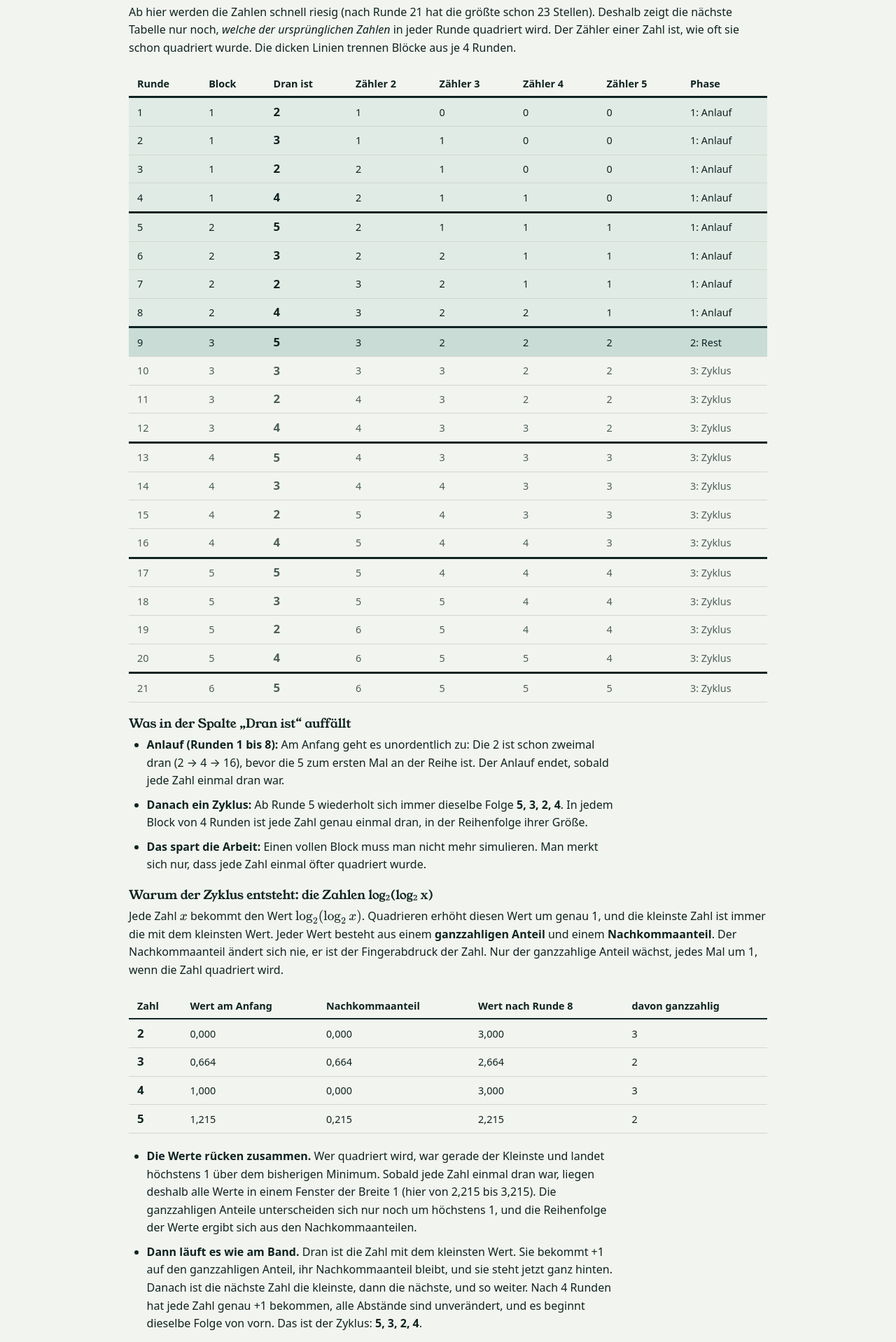
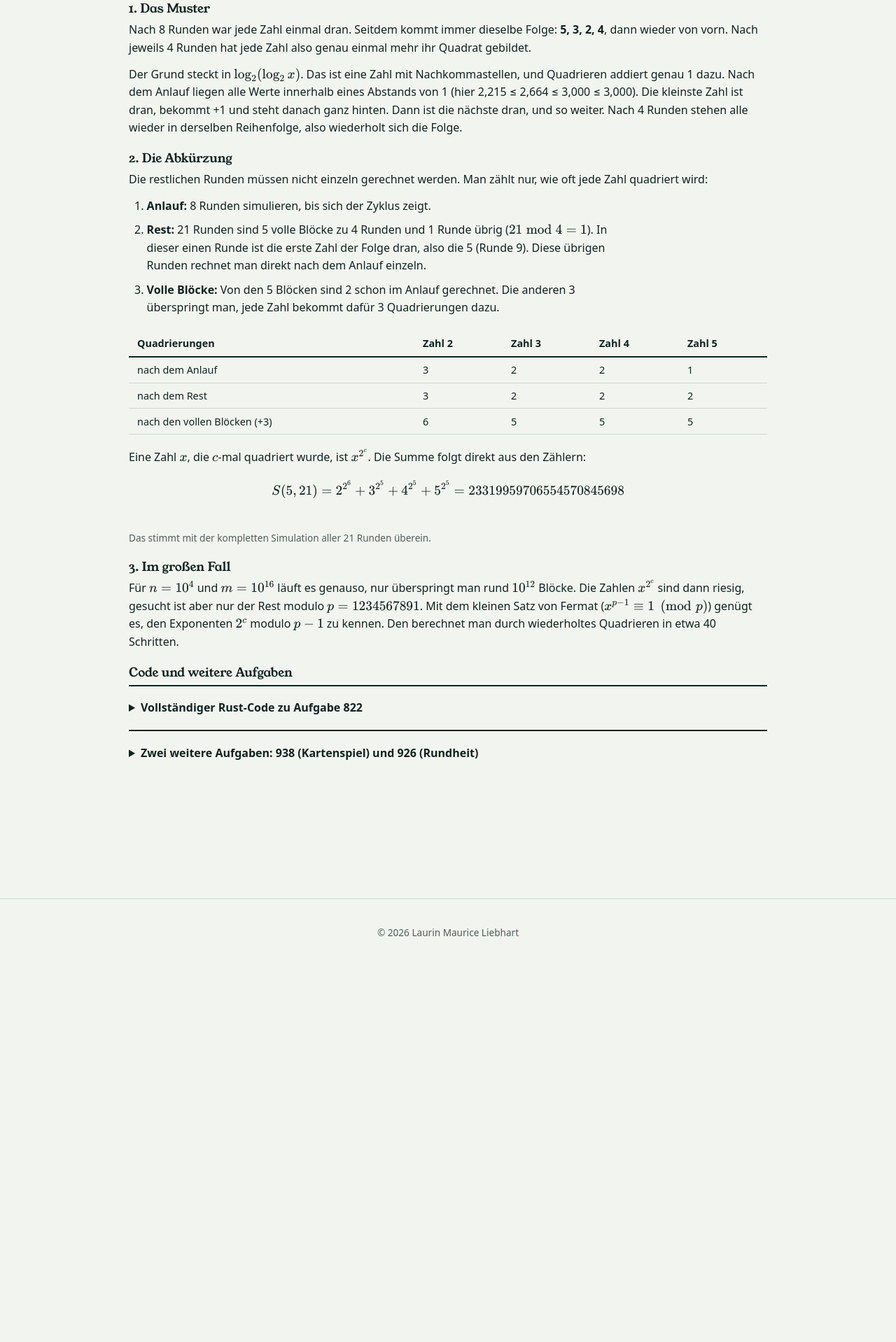
Before and after one commit to lamali292/portfolio2, a Next.js app: page /project-euler in a window 1280 px wide. Shown: the part 2040-3958 px from the top of the page at 70% size. After the commit the page ends 3421 px from the top, so only its background shows below. Built offline with nearby package versions, Linux system fonts and the light colour scheme.

Commit message:
Euler 822: shorter, simpler detail section
Co-Authored-By: Claude Sonnet 5.5 <noreply@anthropic.com>
Claude-Session: https://claude.ai/code/session_01Ugh14NWZudQ38H9PbgZcBc

```diff
--- a/app/project-euler/page.tsx
+++ b/app/project-euler/page.tsx
@@ -218,7 +218,6 @@ function simulate822(n: number, m: number) {
 
 const Math_floor = (x: number) => x - (x % 1);
 const Math_log2 = (x: number) => globalThis.Math.log2(x);
-const Math_min = (...xs: number[]) => globalThis.Math.min(...xs);
 const de = (x: number, d = 3) => x.toFixed(d).replace(".", ",");
 
 const EX_N = 5;
@@ -308,10 +307,10 @@ export default function ProjectEulerPage() {
 
       <ProjectSection heading="Im Detail: Aufgabe 822 mit kleinen Zahlen">
         <p>
-          Damit die vier Schritte greifbar werden, rechne ich die Aufgabe
-          einmal mit kleinen Zahlen durch: <Math tex="n = 5" />, also die
-          Liste <Math tex="[2, 3, 4, 5]" />, und <Math tex={`m = ${EX_M}`} />{" "}
-          Runden. Zuerst die ersten Runden mit den echten Zahlen:
+          Ich rechne die Aufgabe einmal mit kleinen Zahlen durch:{" "}
+          <Math tex="n = 5" />, also die Liste <Math tex="[2, 3, 4, 5]" />, und{" "}
+          <Math tex={`m = ${EX_M}`} /> Runden. Die ersten {startRows.length}{" "}
+          Runden mit den echten Zahlen:
         </p>
 
         <div className={styles.tableWrap}>
@@ -321,184 +320,62 @@ export default function ProjectEulerPage() {
                 <th>Runde</th>
                 <th>Quadriert wird</th>
                 <th>Liste danach</th>
-                <th>Phase</th>
               </tr>
             </thead>
             <tbody>
-              <tr>
-                <td>0</td>
-                <td>–</td>
-                <td>[2, 3, 4, 5]</td>
-                <td>Start</td>
-              </tr>
               {startRows.map((row) => (
                 <tr key={row.round} className={styles[`phase${row.phase}`]}>
                   <td>{row.round}</td>
-                  <td>{row.squared}</td>
+                  <td className={styles.who}>{row.squared}</td>
                   <td>{row.list}</td>
-                  <td>{row.phase === 1 ? "1: Anlauf" : "2: Rest"}</td>
-                </tr>
-              ))}
-            </tbody>
-          </table>
-        </div>
-        <p>
-          Ab hier werden die Zahlen schnell riesig (nach Runde {EX_M} hat die
-          größte schon {String(example.list[EX_N - 2]).length} Stellen). Deshalb
-          zeigt die nächste Tabelle nur noch, <em>welche der ursprünglichen
-          Zahlen</em> in jeder Runde quadriert wird. Der Zähler einer Zahl ist, wie
-          oft sie schon quadriert wurde. Die dicken Linien trennen Blöcke aus
-          je {EX_N - 1} Runden.
-        </p>
-
-        <div className={styles.tableWrap}>
-          <table className={styles.table}>
-            <thead>
-              <tr>
-                <th>Runde</th>
-                <th>Block</th>
-                <th>Dran ist</th>
-                <th>Zähler 2</th>
-                <th>Zähler 3</th>
-                <th>Zähler 4</th>
-                <th>Zähler 5</th>
-                <th>Phase</th>
-              </tr>
-            </thead>
-            <tbody>
-              {example.rows.map((row) => (
-                <tr
-                  key={row.round}
-                  className={`${styles[`phase${row.phase}`]} ${
-                    (row.round - 1) % (EX_N - 1) === 0 ? styles.blockStart : ""
-                  }`}
-                >
-                  <td>{row.round}</td>
-                  <td>{row.block}</td>
-                  <td className={styles.who}>{row.orig}</td>
-                  {row.counts.map((c, i) => (
-                    <td key={i}>{c}</td>
-                  ))}
-                  <td>
-                    {row.phase === 1 && "1: Anlauf"}
-                    {row.phase === 2 && "2: Rest"}
-                    {row.phase === 3 && "3: Zyklus"}
-                  </td>
                 </tr>
               ))}
             </tbody>
           </table>
         </div>
 
-        <h3>Was in der Spalte „Dran ist“ auffällt</h3>
-        <ul className={styles.points}>
+        <h3>1. Das Muster</h3>
+        <p>
+          Nach {example.k * size} Runden war jede Zahl einmal dran. Seitdem
+          kommt immer dieselbe Folge: <strong>{example.cycle.join(", ")}</strong>,
+          dann wieder von vorn. Nach jeweils {size} Runden hat jede Zahl also
+          genau einmal mehr ihr Quadrat gebildet.
+        </p>
+        <p>
+          Der Grund steckt in <Math tex="\log_2(\log_2 x)" />. Das ist eine Zahl
+          mit Nachkommastellen, und Quadrieren addiert genau 1 dazu. Nach dem
+          Anlauf liegen alle Werte innerhalb eines Abstands von 1 (hier{" "}
+          {example.cycle
+            .map((x) => de(example.loglogAfter1[x - 2]))
+            .join(" ≤ ")}
+          ). Die kleinste Zahl ist dran, bekommt +1 und steht danach ganz hinten.
+          Dann ist die nächste dran, und so weiter. Nach {size} Runden stehen
+          alle wieder in derselben Reihenfolge, also wiederholt sich die Folge.
+        </p>
+
+        <h3>2. Die Abkürzung</h3>
+        <p>
+          Die restlichen Runden müssen nicht einzeln gerechnet werden. Man
+          zählt nur, wie oft jede Zahl quadriert wird:
+        </p>
+        <ol className={styles.points}>
           <li>
-            <strong>Anlauf (Runden 1 bis {example.k * (EX_N - 1)}):</strong>{" "}
-            Am Anfang geht es unordentlich zu: Die 2 ist schon zweimal dran
-            (2 → 4 → 16), bevor die 5 zum ersten Mal an der Reihe ist. Der
-            Anlauf endet, sobald jede Zahl einmal dran war.
+            <strong>Anlauf:</strong> {example.k * size} Runden simulieren, bis
+            sich der Zyklus zeigt.
           </li>
           <li>
-            <strong>Danach ein Zyklus:</strong> Ab Runde{" "}
-            {(example.k - 1) * (EX_N - 1) + 1} wiederholt sich immer dieselbe
-            Folge <strong>{example.cycle.join(", ")}</strong>. In jedem Block
-            von {EX_N - 1} Runden ist jede Zahl genau einmal dran, in der
-            Reihenfolge ihrer Größe.
+            <strong>Rest:</strong> {EX_M} Runden sind{" "}
+            {Math_floor(EX_M / size)} volle Blöcke zu {size} Runden und{" "}
+            {example.rest} Runde übrig (<Math tex={`${EX_M} \\bmod ${size} = ${example.rest}`} />
+            ). In dieser einen Runde ist die erste Zahl der Folge dran, also
+            die {phase2Who} (Runde {example.k * size + 1}). Diese übrigen Runden
+            rechnet man direkt nach dem Anlauf einzeln.
           </li>
           <li>
-            <strong>Das spart die Arbeit:</strong> Einen vollen Block muss man
-            nicht mehr simulieren. Man merkt sich nur, dass jede Zahl einmal
-            öfter quadriert wurde.
-          </li>
-        </ul>
-
-        <h3>Warum der Zyklus entsteht: die Zahlen log₂(log₂ x)</h3>
-        <p>
-          Jede Zahl <Math tex="x" /> bekommt den Wert{" "}
-          <Math tex="\log_2(\log_2 x)" />. Quadrieren erhöht diesen Wert
-          um genau 1, und die kleinste Zahl ist immer die mit dem kleinsten
-          Wert. Jeder Wert besteht aus einem <strong>ganzzahligen Anteil</strong>{" "}
-          und einem <strong>Nachkommaanteil</strong>. Der Nachkommaanteil ändert
-          sich nie, er ist der Fingerabdruck der Zahl. Nur der ganzzahlige
-          Anteil wächst, jedes Mal um 1, wenn die Zahl quadriert wird.
-        </p>
-        <div className={styles.tableWrap}>
-          <table className={styles.table}>
-            <thead>
-              <tr>
-                <th>Zahl</th>
-                <th>Wert am Anfang</th>
-                <th>Nachkommaanteil</th>
-                <th>Wert nach Runde {example.k * size}</th>
-                <th>davon ganzzahlig</th>
-              </tr>
-            </thead>
-            <tbody>
-              {example.start.map((v, i) => (
-                <tr key={i}>
-                  <td className={styles.who}>{i + 2}</td>
-                  <td>{de(v)}</td>
-                  <td>{de(v - Math_floor(v + 1e-9))}</td>
-                  <td>{de(example.loglogAfter1[i])}</td>
-                  <td>{Math_floor(example.loglogAfter1[i] + 1e-9)}</td>
-                </tr>
-              ))}
-            </tbody>
-          </table>
-        </div>
-        <ul className={styles.points}>
-          <li>
-            <strong>Die Werte rücken zusammen.</strong> Wer quadriert wird, war
-            gerade der Kleinste und landet höchstens 1 über dem bisherigen
-            Minimum. Sobald jede Zahl einmal dran war, liegen deshalb alle Werte
-            in einem Fenster der Breite 1 (hier von{" "}
-            {de(Math_min(...example.loglogAfter1))} bis{" "}
-            {de(Math_min(...example.loglogAfter1) + 1)}). Die ganzzahligen
-            Anteile unterscheiden sich nur noch um höchstens 1, und die
-            Reihenfolge der Werte ergibt sich aus den Nachkommaanteilen.
-          </li>
-          <li>
-            <strong>Dann läuft es wie am Band.</strong> Dran ist die Zahl mit dem
-            kleinsten Wert. Sie bekommt +1 auf den ganzzahligen Anteil, ihr
-            Nachkommaanteil bleibt, und sie steht jetzt ganz hinten. Danach ist
-            die nächste Zahl die kleinste, dann die nächste, und so weiter.
-            Nach {EX_N - 1} Runden hat jede Zahl genau +1 bekommen, alle
-            Abstände sind unverändert, und es beginnt dieselbe Folge von vorn.
-            Das ist der Zyklus: <strong>{example.cycle.join(", ")}</strong>.
-          </li>
-          <li>
-            <strong>Der Zyklus ist die Sortierung der Werte nach der Anlaufphase.</strong>{" "}
-            Man liest sie von klein nach groß ab. Bei gleichem Wert (hier 2
-            und 4) ist die kleinere Zahl zuerst dran.
-          </li>
-        </ul>
-
-        <h3>Wie der schnelle Algorithmus die {EX_M} Runden zerlegt</h3>
-        <ol className={styles.points}>
-          <li>
-            <strong>Phase 1:</strong> {example.k} Blöcke zu {EX_N - 1} Runden
-            simulieren, bis jede Zahl einmal dran war ({example.k * (EX_N - 1)}{" "}
-            Runden).
-          </li>
-          <li>
-            <strong>Phase 2:</strong> Die {EX_M} Runden passen nicht in ganze
-            Blöcke: <Math tex={`m = ${EX_M} = ${Math_floor(EX_M / size)} \\cdot ${size} + ${example.rest}`} />.
-            Es bleibt ein <em>angebrochener Block</em> von{" "}
-            <Math tex={`m \\bmod (n-1) = ${EX_M} \\bmod ${size} = ${example.rest}`} />{" "}
-            Runde{example.rest === 1 ? "" : "n"}. In ihm bekommen nicht alle
-            Zahlen +1, sondern nur die ersten {example.rest} der Zyklus-Folge{" "}
-            ({example.cycle.slice(0, example.rest || 1).join(", ")}
-            {example.rest === 0 ? ", hier keine" : ""}). Diese Runden simuliert
-            man einzeln. Das geht direkt nach Phase 1, weil die übersprungenen
-            vollen Blöcke an der Reihenfolge nichts ändern. Im Beispiel ist
-            das Runde {example.k * size + 1}: Die {phase2Who} ist dran.
-          </li>
-          <li>
-            <strong>Phase 3:</strong> Die restlichen{" "}
-            <Math tex={`\\lfloor m/(n-1) \\rfloor - k = ${Math_floor(EX_M / (EX_N - 1))} - ${example.k} = ${example.blocks}`} />{" "}
-            Blöcke überspringen: Jede Zahl bekommt dafür einfach{" "}
-            {example.blocks} Quadrierungen dazu (in der Tabelle sind das die
-            Runden {example.k * (EX_N - 1) + example.rest + 1} bis {EX_M}).
+            <strong>Volle Blöcke:</strong> Von den {Math_floor(EX_M / size)}{" "}
+            Blöcken sind {example.k} schon im Anlauf gerechnet. Die anderen{" "}
+            {example.blocks} überspringt man, jede Zahl bekommt dafür{" "}
+            {example.blocks} Quadrierungen dazu.
           </li>
         </ol>
 
@@ -506,7 +383,7 @@ export default function ProjectEulerPage() {
           <table className={styles.table}>
             <thead>
               <tr>
-                <th>Anzahl Quadrierungen</th>
+                <th>Quadrierungen</th>
                 <th>Zahl 2</th>
                 <th>Zahl 3</th>
                 <th>Zahl 4</th>
@@ -515,19 +392,19 @@ export default function ProjectEulerPage() {
             </thead>
             <tbody>
               <tr>
-                <td>nach Phase 1</td>
+                <td>nach dem Anlauf</td>
                 {example.afterPhase1.map((c, i) => (
                   <td key={i}>{c}</td>
                 ))}
               </tr>
               <tr>
-                <td>nach Phase 2</td>
+                <td>nach dem Rest</td>
                 {example.afterPhase2.map((c, i) => (
                   <td key={i}>{c}</td>
                 ))}
               </tr>
               <tr>
-                <td>nach Phase 3 (+{example.blocks} je Zahl)</td>
+                <td>nach den vollen Blöcken (+{example.blocks})</td>
                 {example.final.map((c, i) => (
                   <td key={i}>{c}</td>
                 ))}
@@ -538,32 +415,25 @@ export default function ProjectEulerPage() {
 
         <p>
           Eine Zahl <Math tex="x" />, die <Math tex="c" />-mal quadriert wurde,
-          ist <Math tex="x^{2^c}" />. Die Summe ergibt sich also direkt aus
-          den Zählern, ohne dass man die Runden einzeln durchgehen muss:
+          ist <Math tex="x^{2^c}" />. Die Summe folgt direkt aus den Zählern:
         </p>
         <Math
           display
-          tex={`S(5,${EX_M}) = 2^{2^{${example.final[0]}}} + 3^{2^{${example.final[1]}}} + 4^{2^{${example.final[2]}}} + 5^{2^{${example.final[3]}}}`}
+          tex={`S(5,${EX_M}) = 2^{2^{${example.final[0]}}} + 3^{2^{${example.final[1]}}} + 4^{2^{${example.final[2]}}} + 5^{2^{${example.final[3]}}} = ${exampleSum.toString()}`}
         />
         <p className={styles.note}>
-          Ausgerechnet: {exampleSum.toString()}. Das ist genau die Summe der
-          Liste nach Runde {EX_M} in der Simulation.
+          Das stimmt mit der kompletten Simulation aller {EX_M} Runden überein.
         </p>
 
-        <h3>Und im großen Fall?</h3>
+        <h3>3. Im großen Fall</h3>
         <p>
           Für <Math tex="n = 10^4" /> und <Math tex="m = 10^{16}" /> läuft es
-          genauso. Der Anlauf bleibt kurz, aber Phase 3 überspringt rund{" "}
-          <Math tex="10^{12}" /> volle Blöcke auf einmal. Jede Zahl wird also
-          etwa <Math tex="10^{12}" />-mal quadriert, und{" "}
-          <Math tex="x^{2^{10^{12}}}" /> ist eine unvorstellbar große Zahl.
-          Gesucht ist aber nur der Rest modulo <Math tex="p = 1234567891" />.
-          Dafür hilft der kleine Satz von Fermat:{" "}
-          <Math tex="x^{p-1} \equiv 1 \pmod p" />. Der Exponent{" "}
-          <Math tex="2^c" /> muss deshalb nur modulo <Math tex="p-1" />{" "}
-          bekannt sein, und den berechnet man durch wiederholtes Quadrieren in
-          rund 40 Schritten (denn <Math tex="10^{12} \approx 2^{40}" />).
-          Dann bleibt pro Zahl eine einzige schnelle modulare Potenz.
+          genauso, nur überspringt man rund <Math tex="10^{12}" /> Blöcke. Die
+          Zahlen <Math tex="x^{2^c}" /> sind dann riesig, gesucht ist aber nur
+          der Rest modulo <Math tex="p = 1234567891" />. Mit dem kleinen Satz
+          von Fermat (<Math tex="x^{p-1} \equiv 1 \pmod p" />) genügt es, den
+          Exponenten <Math tex="2^c" /> modulo <Math tex="p-1" /> zu kennen.
+          Den berechnet man durch wiederholtes Quadrieren in etwa 40 Schritten.
         </p>
 
         <h3>Code und weitere Aufgaben</h3>
```
